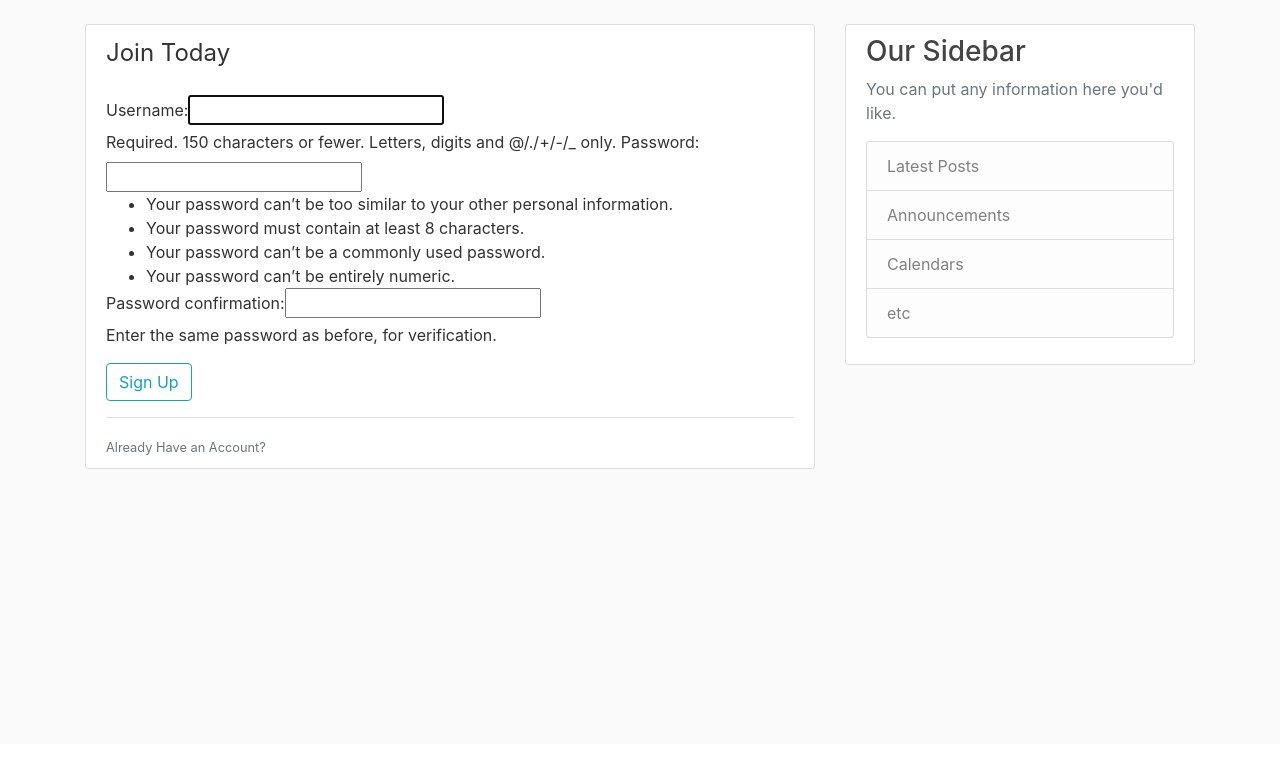
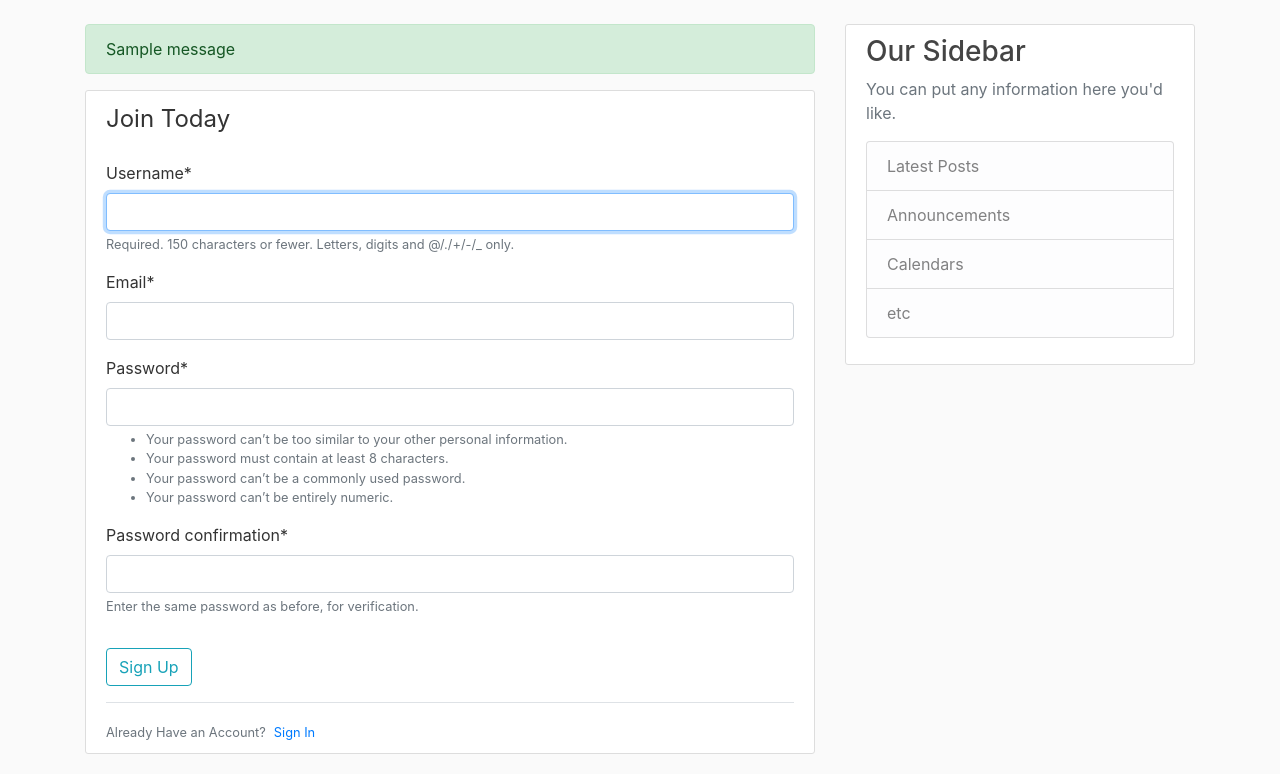
Before and after one commit to GroundZeroCro/Django-Tutorial-1, a Django app: page /register/ in a window 1280 px wide. Shown: the part 56-830 px from the top of the page. Before the commit the page ends 525 px from the top, so only its background shows below. Run offline with Django 3.2, Linux system fonts and the light colour scheme; one stand-in notice (Sample message) is shown; some libraries are stand-ins or nearby versions.

Commit message:
Part 7 0:00

```diff
--- a/blog/templates/blog/base.html
+++ b/blog/templates/blog/base.html
@@ -42,6 +42,13 @@
 <main role="main" class="container">
     <div class="row">
         <div class="col-md-8">
+            {% if messages %}
+                {% for message in messages %}
+                    <div class="alert alert-{{ message.tags }}">
+                        {{ message }}
+                    </div>
+                {% endfor %}
+            {% endif %}
             {% block content %}{% endblock %}
         </div>
         <div class="col-md-4">
--- /dev/null
+++ b/users/forms.py
@@ -0,0 +1,16 @@
+from django import forms
+from django.contrib.auth.forms import UserCreationForm
+from django.contrib.auth.models import User
+
+
+class UserRegisterForm(UserCreationForm):
+    email = forms.EmailField()
+
+    class Meta:
+        model = User
+        fields = [
+            'username',
+            'email',
+            'password1',
+            'password2'
+        ]
--- a/users/templates/users/register.html
+++ b/users/templates/users/register.html
@@ -1,13 +1,14 @@
 {% extends 'blog/base.html' %}
+{% load crispy_forms_tags %}
 {% block content %}
     <div class="content-section">
-        <form action="" method="POST">
+        <form method="POST">
             {% csrf_token %}
             <fieldset class="form-group">
                 <legend class="border_bottom mb-4">
                     Join Today
                 </legend>
-                {{form}}
+                {{ form|crispy }}
             </fieldset>
             <div class="form-group">
                 <button class="btn btn-outline-info" type="submit">Sign Up</button>
@@ -15,7 +16,7 @@
         </form>
         <div class="border-top pt-3">
             <small class="text-muted">
-                Already Have an Account?<a class="ml-2" href="#"></a>
+                Already Have an Account?<a class="ml-2" href="#">Sign In</a>
             </small>
         </div>
     </div>
--- a/users/views.py
+++ b/users/views.py
@@ -1,8 +1,20 @@
-from django.contrib.auth.forms import UserCreationForm
-from django.shortcuts import render
+from django.contrib import messages
+from django.shortcuts import render, redirect
+
+from .forms import UserRegisterForm
 
 
 # Create your views here.
 def register(request):
-    form = UserCreationForm()
+    if request.method == 'POST':
+        form = UserRegisterForm(request.POST)
+        if form.is_valid():
+            form.save()
+            username = form.cleaned_data.get('username')
+            messages.success(request, f'Account created for {username}!')
+            return redirect('blog-home')
+        else:
+            messages.error(request, f'Form is not valid!')
+    else:
+        form = UserRegisterForm()
     return render(request, 'users/register.html', {'form': form})
```
Also changed, not shown: DjangoBlogYoutubeTutorial/settings.py (+3 -6 lines), db.sqlite3. Lines whose indentation alone changed are shown as unchanged.
